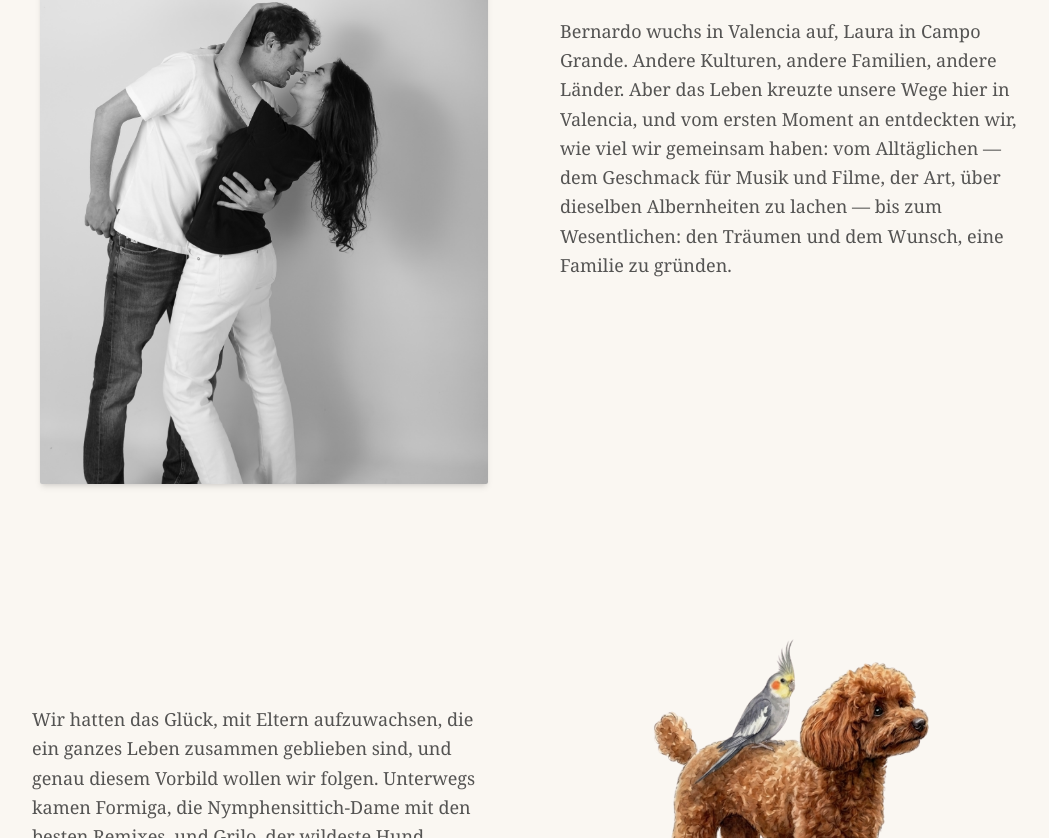
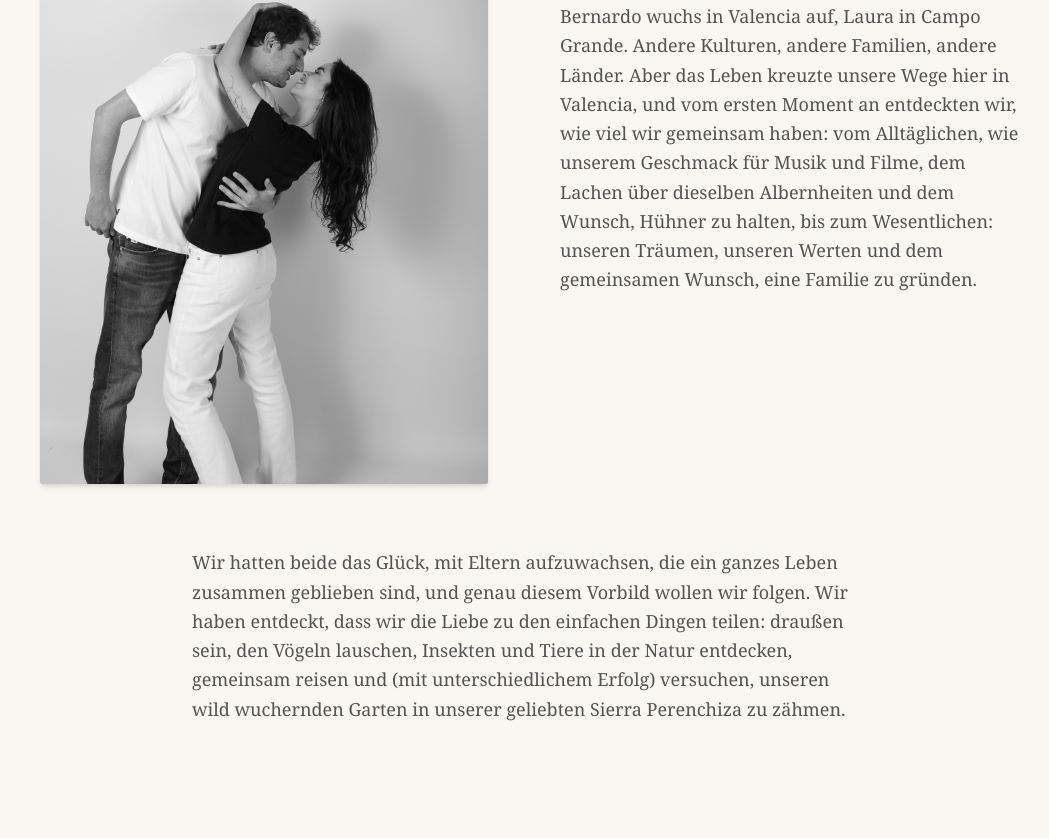
Before and after one commit to laurarondon/bernardo-laura-wedding, a Next.js app: page /de in a window 1280 px wide. Shown: the part 1962-2800 px from the top of the page, without its empty margins (112-1161 px from the left). Built offline with nearby package versions, Linux system fonts and the light colour scheme.

Commit message:
Expand Our Family story to 5 paragraphs across PT/ES/EN/DE; rework layout (Option A) with photos woven through

```diff
--- a/app/[lang]/page.tsx
+++ b/app/[lang]/page.tsx
@@ -89,11 +89,11 @@ export default function Home({ params }: { params: { lang: string } }) {
         />
       )}
 
-      {/* Our little family — alternating editorial spreads */}
+      {/* Our little family — five paragraphs, two photos woven through */}
       <section className="max-w-5xl mx-auto px-4 py-12 md:py-16">
         <h2 className="section-title text-center">{tr.home.ourStory}</h2>
 
-        {/* Spread 1 · portrait left, intro right */}
+        {/* Spread 1 · portrait left, paragraph 1 right */}
         <div className="grid md:grid-cols-2 gap-10 md:gap-16 items-center mt-12">
           {settings.photos.portrait && (
             // eslint-disable-next-line @next/next/no-img-element
@@ -108,10 +108,15 @@ export default function Home({ params }: { params: { lang: string } }) {
           </p>
         </div>
 
-        {/* Spread 2 · family text left, pets right */}
+        {/* Paragraph 2 — centered, full text width */}
+        <p className="font-serif text-lg leading-relaxed text-ink/80 max-w-2xl mx-auto mt-16">
+          {tr.home.ourStoryParents}
+        </p>
+
+        {/* Spread 2 · paragraph 3 left, pets right (introduces Formiga + Grilo) */}
         <div className="grid md:grid-cols-2 gap-10 md:gap-16 items-center mt-16">
           <p className="md:order-1 font-serif text-lg leading-relaxed text-ink/80">
-            {tr.home.ourStoryFamily}
+            {tr.home.ourStoryLife}
           </p>
           {settings.pets.image && (
             // eslint-disable-next-line @next/next/no-img-element
@@ -122,6 +127,16 @@ export default function Home({ params }: { params: { lang: string } }) {
             />
           )}
         </div>
+
+        {/* Paragraph 4 — centered */}
+        <p className="font-serif text-lg leading-relaxed text-ink/80 max-w-2xl mx-auto mt-16">
+          {tr.home.ourStoryFun}
+        </p>
+
+        {/* Paragraph 5 — invitation, centered, slightly emphasised */}
+        <p className="font-serif text-lg md:text-xl leading-relaxed text-sageDark max-w-2xl mx-auto mt-12 text-center italic">
+          {tr.home.ourStoryInvite}
+        </p>
       </section>
     </div>
   );
--- a/content/translations.ts
+++ b/content/translations.ts
@@ -21,9 +21,15 @@ export const translations = {
       },
       ourStory: "A nossa pequena família",
       ourStoryIntro:
-        "Bernardo cresceu em Valência, Laura em Campo Grande. Culturas, famílias, países diferentes. Mas a vida cruzou os nossos caminhos aqui em Valência, e desde o primeiro instante descobrimos quanta coisa temos em comum: desde o mais banal, como o gosto pela música e pelos filmes, o jeito de rir das mesmas bobagens, até o que mais importa: os sonhos e a vontade de formar uma família.",
-      ourStoryFamily:
-        "Tivemos a sorte de crescer vendo nossos pais juntos a vida inteira, e é esse o exemplo que queremos seguir. Pelo caminho chegaram a Formiga, a calopsita com os melhores remixes, e o Grilo, o cachorro mais campestre da Europa. A nossa família já começou, queremos vocês aqui para celebrar com a gente.",
+        "Bernardo cresceu em Valência, Laura em Campo Grande. Culturas, famílias, países diferentes. Mas a vida cruzou os nossos caminhos aqui em Valência, e desde o primeiro instante descobrimos quanta coisa temos em comum: desde o mais banal, como o gosto pela música e pelos filmes, rir das mesmas bobagens e querer criar galinhas, até o que mais importa: os nossos sonhos, os nossos valores e a vontade compartilhada de formar uma família.",
+      ourStoryParents:
+        "Tivemos a sorte de crescer vendo nossos pais juntos a vida inteira, e é esse o exemplo que esperamos seguir. Descobrimos que compartilhamos o amor pelas coisas simples: estar ao ar livre, ouvir os pássaros, observar insetos e animais na natureza, viajar juntos e tentar (com graus variados de sucesso) domar o nosso jardim selvagem na amada Sierra Perenchiza.",
+      ourStoryLife:
+        "Ao longo dos anos, construímos uma vida que pertence aos dois. O Bernardo aprendeu português pela Laura. A Laura chegou sem falar uma palavra de espanhol e hoje também chama a Espanha de lar. Fomos recebidos de braços abertos pelas famílias um do outro e encontramos um segundo lar nos mundos um do outro. Pelo caminho chegaram a Formiga, a calopsita com os melhores remixes, e o Grilo, o cachorro mais campestre da Europa.",
+      ourStoryFun:
+        "O mais importante de tudo: nunca paramos de nos divertir juntos. Podemos passar uma noite inteira conversando, rindo, brincando, dançando pela casa ou fazendo a nossa própria festinha de dois. As nossas crianças interiores viraram melhores amigas muito antes de decidirmos passar a vida juntos.",
+      ourStoryInvite:
+        "A nossa família está apenas começando, e sonhamos em vê-la crescer nos próximos anos. Queremos que você faça parte dessa celebração do nosso próximo capítulo.",
       seeDetails: "Ver detalhes do casamento",
       seeGifts: "Ver lista de presentes",
     },
@@ -204,9 +210,15 @@ export const translations = {
       },
       ourStory: "Nuestra pequeña familia",
       ourStoryIntro:
-        "Bernardo creció en Valencia, Laura en Campo Grande. Culturas, familias, países distintos. Pero la vida cruzó nuestros caminos aquí, en Valencia, y desde el primer momento descubrimos cuántas cosas teníamos en común: desde lo más cotidiano, como el gusto por la música y por las películas, la forma de reírnos de las mismas tonterías, hasta lo que más importa: los sueños y las ganas de formar una familia.",
-      ourStoryFamily:
-        "Tuvimos la suerte de crecer viendo a nuestros padres juntos toda la vida, y ese es el ejemplo que queremos seguir. Por el camino llegaron Formiga, la ninfa con los mejores remixes, y Grilo, el perro más campestre de Europa. Nuestra familia ya ha empezado, queremos que vengáis a celebrarlo con nosotros.",
+        "Bernardo creció en Valencia, Laura en Campo Grande. Culturas, familias, países distintos. Pero la vida cruzó nuestros caminos aquí en Valencia, y desde el primer momento descubrimos cuántas cosas teníamos en común: desde lo más cotidiano, como el gusto por la música y por las películas, reírnos de las mismas tonterías y querer criar gallinas, hasta lo que más importa: nuestros sueños, nuestros valores y las ganas compartidas de formar una familia.",
+      ourStoryParents:
+        "Tuvimos la suerte de crecer viendo a nuestros padres juntos toda la vida, y ese es el ejemplo que esperamos seguir. Descubrimos que compartimos el amor por las cosas simples: estar al aire libre, escuchar a los pájaros, observar insectos y animales en la naturaleza, viajar juntos e intentar (con grados variables de éxito) domar nuestro jardín salvaje en la querida Sierra Perenchiza.",
+      ourStoryLife:
+        "Con los años hemos construido una vida que nos pertenece a los dos. Bernardo aprendió portugués por Laura. Laura llegó sin hablar nada de español y hoy también llama a España su hogar. Nos recibieron con los brazos abiertos las familias del otro y encontramos un segundo hogar en los mundos del otro. Por el camino llegaron Formiga, la ninfa con los mejores remixes, y Grilo, el perro más campestre de Europa.",
+      ourStoryFun:
+        "Lo más importante de todo: nunca hemos dejado de divertirnos juntos. Podemos pasar una noche entera hablando, riendo, jugando, bailando por la casa o montando nuestra propia fiestecita para dos. Nuestros niños interiores se hicieron mejores amigos mucho antes de que decidiéramos pasar la vida juntos.",
+      ourStoryInvite:
+        "Nuestra familia apenas está empezando, y soñamos con verla crecer en los próximos años. Nos encantaría que nos acompañéis mientras celebramos el comienzo de este nuevo capítulo.",
       seeDetails: "Ver detalles de la boda",
       seeGifts: "Ver lista de regalos",
     },
@@ -570,9 +582,15 @@ export const translations = {
       },
       ourStory: "Unsere kleine Familie",
       ourStoryIntro:
-        "Bernardo wuchs in Valencia auf, Laura in Campo Grande. Andere Kulturen, andere Familien, andere Länder. Aber das Leben kreuzte unsere Wege hier in Valencia, und vom ersten Moment an entdeckten wir, wie viel wir gemeinsam haben: vom Alltäglichen — dem Geschmack für Musik und Filme, der Art, über dieselben Albernheiten zu lachen — bis zum Wesentlichen: den Träumen und dem Wunsch, eine Familie zu gründen.",
-      ourStoryFamily:
-        "Wir hatten das Glück, mit Eltern aufzuwachsen, die ein ganzes Leben zusammen geblieben sind, und genau diesem Vorbild wollen wir folgen. Unterwegs kamen Formiga, die Nymphensittich-Dame mit den besten Remixes, und Grilo, der wildeste Hund Europas. Unsere Familie hat begonnen, wir möchten, dass ihr kommt, um mit uns zu feiern.",
+        "Bernardo wuchs in Valencia auf, Laura in Campo Grande. Andere Kulturen, andere Familien, andere Länder. Aber das Leben kreuzte unsere Wege hier in Valencia, und vom ersten Moment an entdeckten wir, wie viel wir gemeinsam haben: vom Alltäglichen, wie unserem Geschmack für Musik und Filme, dem Lachen über dieselben Albernheiten und dem Wunsch, Hühner zu halten, bis zum Wesentlichen: unseren Träumen, unseren Werten und dem gemeinsamen Wunsch, eine Familie zu gründen.",
+      ourStoryParents:
+        "Wir hatten beide das Glück, mit Eltern aufzuwachsen, die ein ganzes Leben zusammen geblieben sind, und genau diesem Vorbild wollen wir folgen. Wir haben entdeckt, dass wir die Liebe zu den einfachen Dingen teilen: draußen sein, den Vögeln lauschen, Insekten und Tiere in der Natur entdecken, gemeinsam reisen und (mit unterschiedlichem Erfolg) versuchen, unseren wild wuchernden Garten in unserer geliebten Sierra Perenchiza zu zähmen.",
+      ourStoryLife:
+        "Im Laufe der Jahre haben wir uns ein Leben aufgebaut, das uns beiden gehört. Bernardo hat für Laura Portugiesisch gelernt. Laura kam ohne ein einziges Wort Spanisch an und nennt heute auch Spanien ihr Zuhause. Wir wurden von den Familien des anderen mit offenen Armen empfangen und haben in der Welt des anderen ein zweites Zuhause gefunden. Unterwegs kamen Formiga, die Nymphensittich-Dame mit den besten Remixes, und Grilo, der wildeste Hund Europas.",
+      ourStoryFun:
+        "Das Wichtigste von allem: Wir haben nie aufgehört, gemeinsam Spaß zu haben. Wir können einen ganzen Abend miteinander reden, lachen, spielen, durch das Haus tanzen oder unsere eigene kleine Zwei-Personen-Party feiern. Unsere inneren Kinder waren beste Freunde, lange bevor wir beschlossen, unser Leben gemeinsam zu verbringen.",
+      ourStoryInvite:
+        "Unsere Familie fängt gerade erst an, und wir träumen davon, sie in den kommenden Jahren wachsen zu sehen. Wir würden uns freuen, wenn ihr dabei seid, wenn wir den Beginn dieses neuen Kapitels feiern.",
       seeDetails: "Hochzeitsdetails",
       seeGifts: "Geschenkliste",
     },
```
